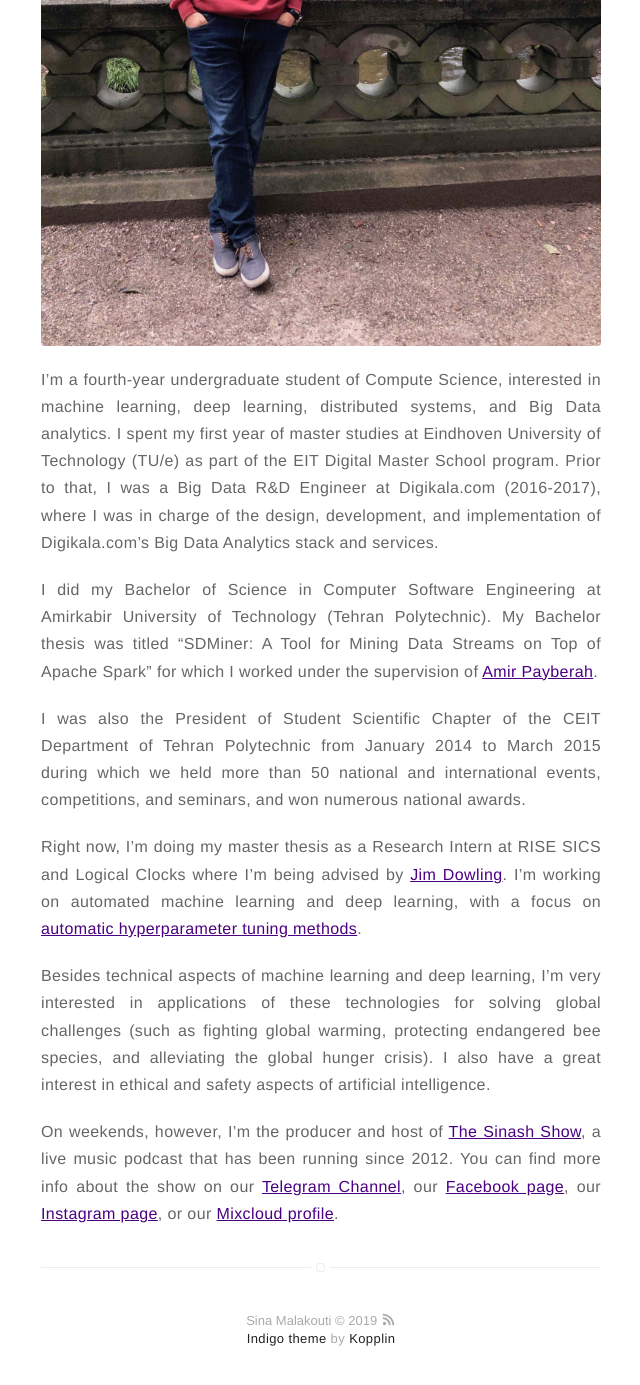
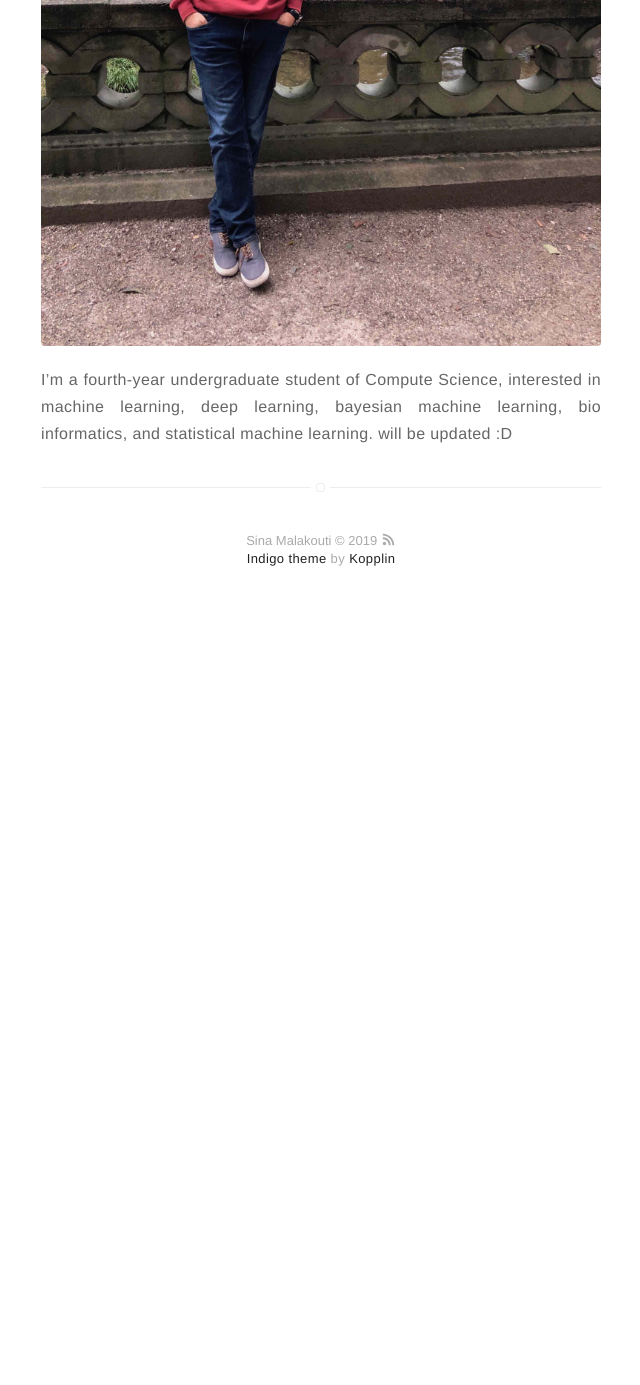
Before and after one commit to sinamalakouti/sinamalakouti.github.io, a Jekyll site: the page built from about.md, in a window 1280 px wide and 1400 px high, scrolled down 620 px. Shown: the top 1385 px of the window, without its empty margins (319-959 px from the left). Built offline with Jekyll 4.4.1, drawn with Linux system fonts in a browser that asks for light colours; after the commit the page ends 1250 px from its top, so only the background shows below that.

Commit message:
about changed

```diff
--- a/_config.yml
+++ b/_config.yml
@@ -71,7 +71,7 @@ width: normal
 # paginate_path: "blog/:num/"
 
 # if you don't need projects, comment the *projects* configs below
-projects: true
+projects: false
 
 # if you don't need "about" or "blog", comment them out below
 about: true
--- a/about.md
+++ b/about.md
@@ -6,14 +6,4 @@ picture: assets/images/1773069.jpeg
 ![Profile Image]({{ site.url }}/{{ page.picture }}){: .center-image }
 
 
-I'm a fourth-year undergraduate student of Compute Science, interested in machine learning, deep learning, distributed systems, and Big Data analytics. I spent my first year of master studies at Eindhoven University of Technology (TU/e) as part of the EIT Digital Master School program. Prior to that, I was a Big Data R&D Engineer at Digikala.com (2016-2017), where I was in charge of the design, development, and implementation of Digikala.com's Big Data Analytics stack and services.
-
-I did my Bachelor of Science in Computer Software Engineering at Amirkabir University of Technology (Tehran Polytechnic). My Bachelor thesis was titled "SDMiner: A Tool for Mining Data Streams on Top of Apache Spark" for which I worked under the supervision of [Amir Payberah](https://www.kth.se/profile/payberah).
-
-I was also the President of Student Scientific Chapter of the CEIT Department of Tehran Polytechnic from January 2014 to March 2015 during which we held more than 50 national and international events, competitions, and seminars, and won numerous national awards.
-
-Right now, I'm doing my master thesis as a Research Intern at RISE SICS and Logical Clocks where I'm being advised by [Jim Dowling](https://www.kth.se/profile/jdowling). I'm working on automated machine learning and deep learning, with a focus on [automatic hyperparameter tuning methods](../automatic-hyperparameter-tuning-thesis-intro/).
-
-Besides technical aspects of machine learning and deep learning, I'm very interested in applications of these technologies for solving global challenges (such as fighting global warming, protecting endangered bee species, and alleviating the global hunger crisis). I also have a great interest in ethical and safety aspects of artificial intelligence.
-
-On weekends, however, I'm the producer and host of [The Sinash Show](http://sinash.ir/radio/player.html), a live music podcast that has been running since 2012. You can find more info about the show on our [Telegram Channel](https://t.me/TheSinashShow), our [Facebook page](https://fb.com/TheSinashShow), our [Instagram page](https://instagram.com/TheSinashShow), or our [Mixcloud profile](https://mixcloud.com/TheSinashShow).
+I'm a fourth-year undergraduate student of Compute Science, interested in machine learning, deep learning, bayesian machine learning, bio informatics, and statistical machine learning. will be updated :D
```
